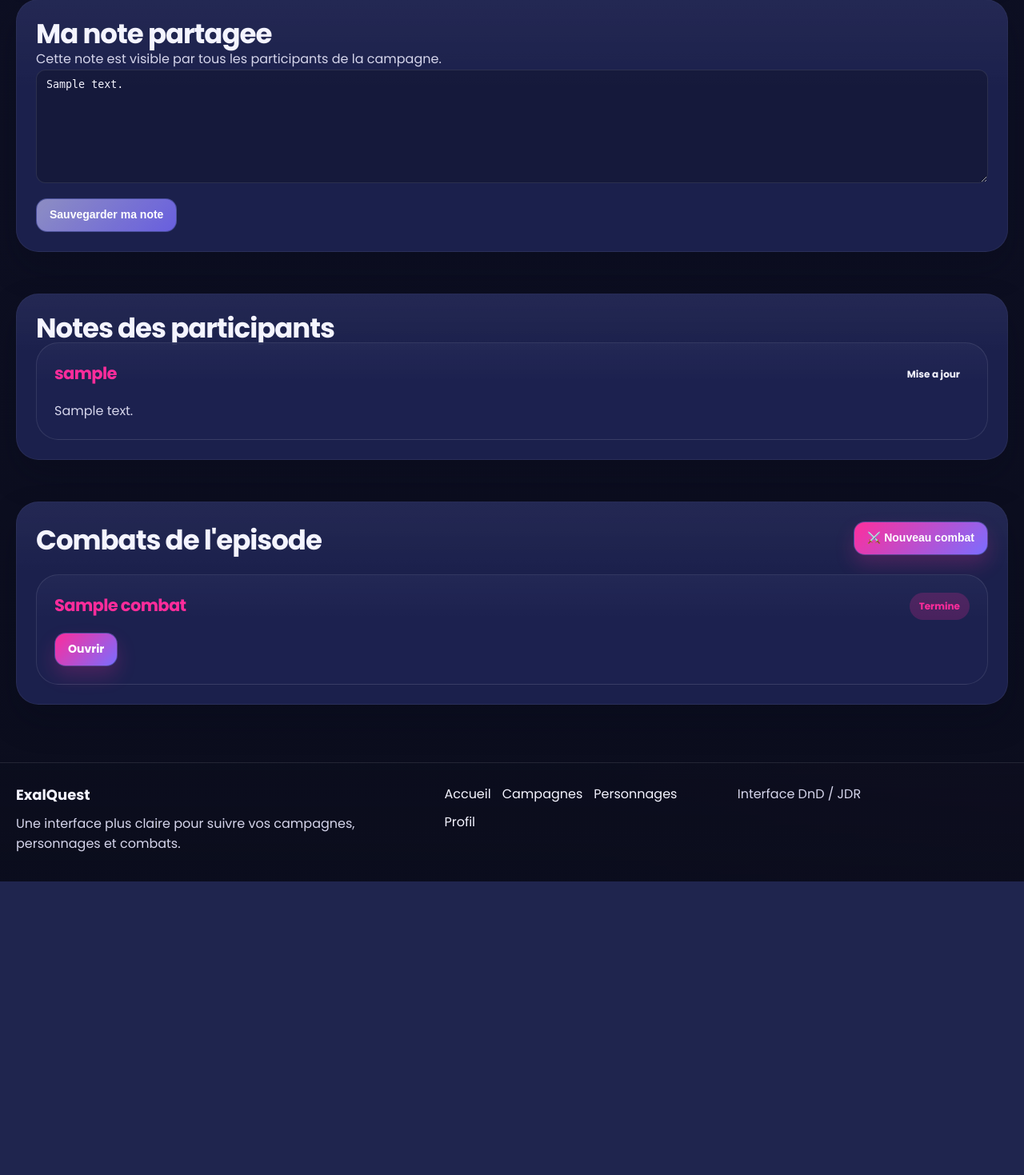
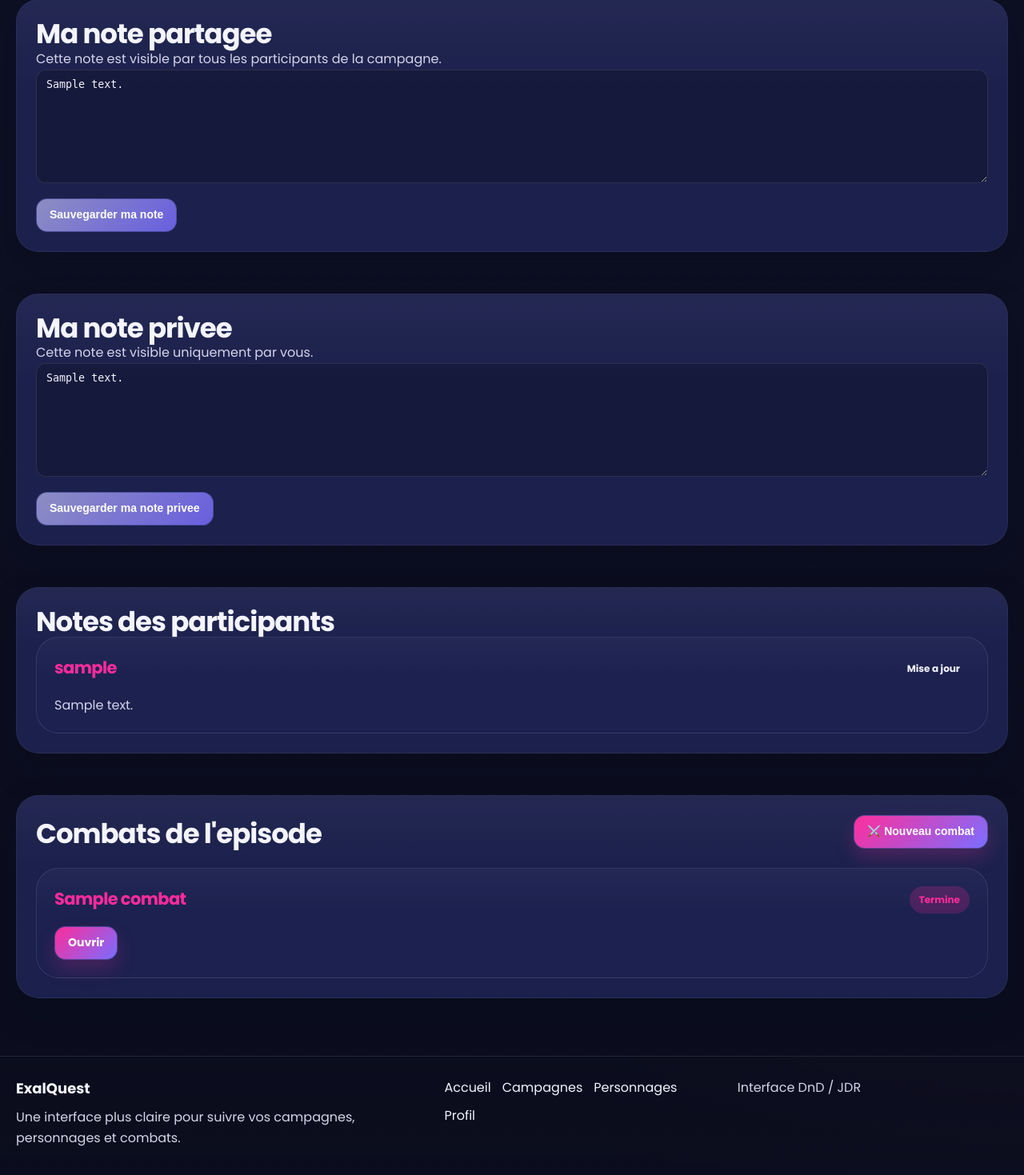
Before and after one commit to Jonathan2433/DND_FIGHT_TRACKER, a Flask app: page /episode/1 in a window 1280 px wide. Shown: the part 724-2193 px from the top of the page at 80% size. Before the commit the page ends 1826 px from the top, so only its background shows below. Run offline with Flask 3, Linux system fonts and the light colour scheme; a user stored in the database is signed in; tables that the repository leaves empty hold one stand-in row (values such as "Sample post").

Commit message:
Add private episode notes field and UI form

```diff
--- a/app/application/use_cases/episode_service.py
+++ b/app/application/use_cases/episode_service.py
@@ -45,7 +45,7 @@ class EpisodeService:
         if note:
             return note
 
-        note = EpisodeUserNote(episode_id=episode_id, user_id=user_id, notes='')
+        note = EpisodeUserNote(episode_id=episode_id, user_id=user_id, notes='', private_notes='')
         db.session.add(note)
         db.session.commit()
         return note
@@ -63,6 +63,18 @@ class EpisodeService:
         return note
 
     @staticmethod
+    def update_user_private_note(episode_id, user_id, private_notes):
+        """Mettre a jour la note privee d'un utilisateur pour un episode."""
+        note = EpisodeUserNote.query.filter_by(episode_id=episode_id, user_id=user_id).first()
+        if not note:
+            note = EpisodeUserNote(episode_id=episode_id, user_id=user_id)
+            db.session.add(note)
+
+        note.private_notes = private_notes
+        db.session.commit()
+        return note
+
+    @staticmethod
     def list_shared_notes(episode_id):
         """Lister les notes d'episode renseignees par les participants."""
         return (
--- a/app/models/episode.py
+++ b/app/models/episode.py
@@ -24,6 +24,7 @@ class EpisodeUserNote(db.Model):
     episode_id = db.Column(db.Integer, db.ForeignKey('episode.id'), nullable=False)
     user_id = db.Column(db.Integer, db.ForeignKey('user.id'), nullable=False)
     notes = db.Column(db.Text)
+    private_notes = db.Column(db.Text)
     updated_at = db.Column(db.DateTime, default=datetime.utcnow, onupdate=datetime.utcnow)
 
     episode = db.relationship('Episode', backref=db.backref('user_notes', lazy=True, cascade='all, delete-orphan'))
--- a/app/web/routes/episode.py
+++ b/app/web/routes/episode.py
@@ -92,3 +92,20 @@ def update_my_notes(episode_id):
     EpisodeService.update_user_note(episode_id, g.current_user.id, notes)
     flash('Votre note partagee a ete enregistree.', 'success')
     return redirect(url_for('episode.view_episode', episode_id=episode_id))
+
+
+@bp.route('/<int:episode_id>/my_private_notes', methods=['POST'])
+@login_required
+def update_my_private_notes(episode_id):
+    """Modifier la note privee de l'utilisateur courant."""
+    episode = Episode.query.get_or_404(episode_id)
+    campaign = CampaignService.get_campaign_with_access_check(episode.story_arc.campaign_id, g.current_user.id)
+
+    if not campaign:
+        flash('Acces interdit a cet episode.', 'error')
+        return redirect(url_for('main.index'))
+
+    private_notes = request.form.get('private_notes', '').strip()
+    EpisodeService.update_user_private_note(episode_id, g.current_user.id, private_notes)
+    flash('Votre note privee a ete enregistree.', 'success')
+    return redirect(url_for('episode.view_episode', episode_id=episode_id))
--- a/templates/episode/view_episode.html
+++ b/templates/episode/view_episode.html
@@ -36,6 +36,17 @@
     </section>
 
 
+
+
+
+    <section class="card">
+        <h2 class="section-head__title">Ma note privee</h2>
+        <p class="section-head__copy">Cette note est visible uniquement par vous.</p>
+        <form method="POST" action="{{ url_for('episode.update_my_private_notes', episode_id=episode.id) }}">
+            <textarea name="private_notes" class="form-control" rows="8" placeholder="Votre note privee...">{{ my_note.private_notes or '' }}</textarea>
+            <button type="submit" class="btn btn-secondary" style="margin-top: 0.75rem;">Sauvegarder ma note privee</button>
+        </form>
+    </section>
 
     <section class="card">
         <h2 class="section-head__title">Notes des participants</h2>
```
Also changed, not shown: migrations/versions/a7d9c1ef42b3_add_private_notes_to_episode_user_note.py (added, +23 -0 lines).
